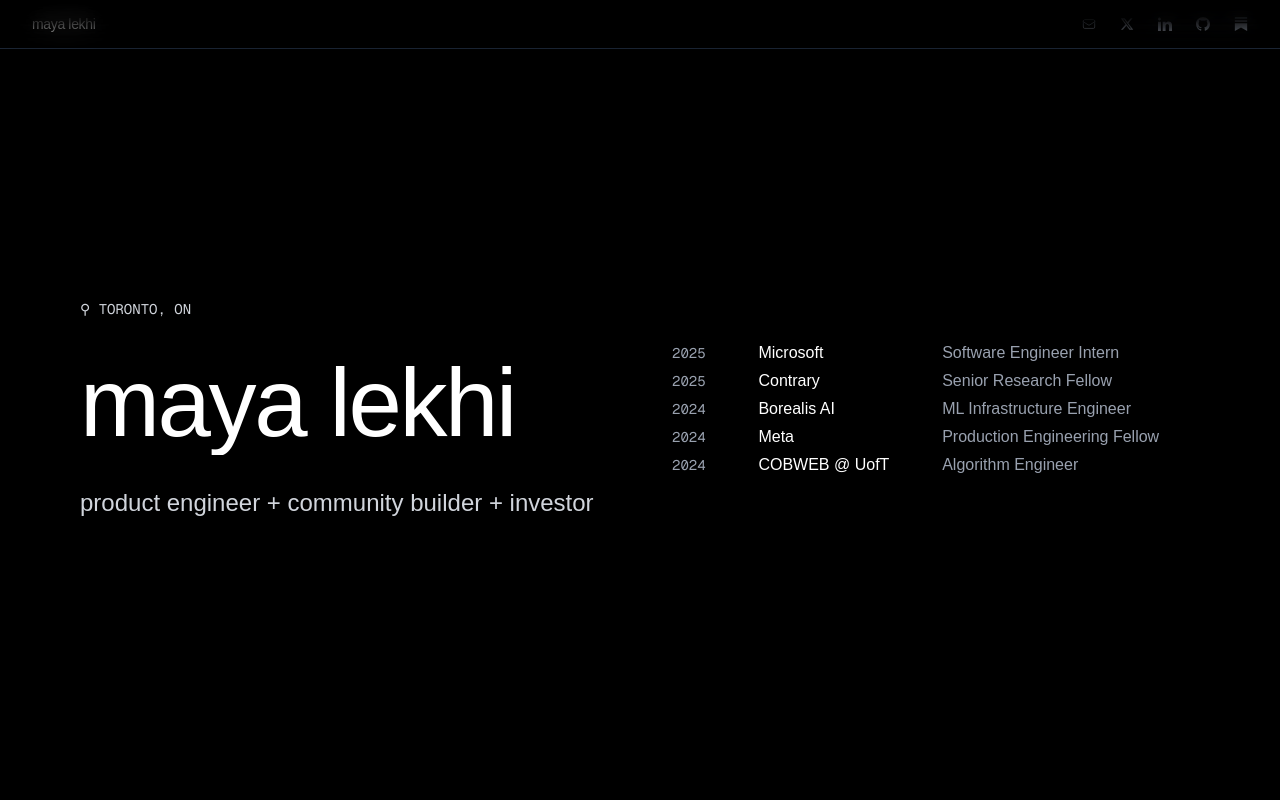
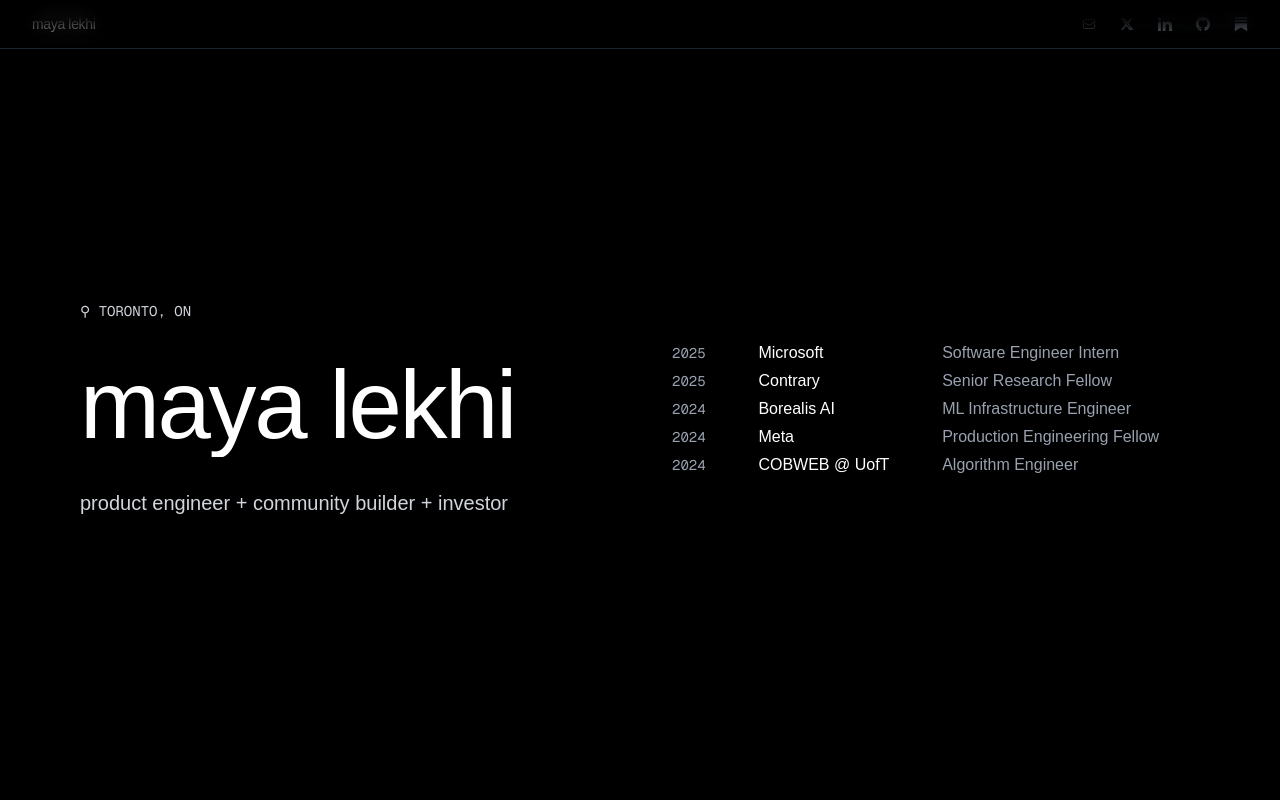
Before and after one commit to mlekhi/mayalekhi.ca, a Next.js app: page / in a window 1280 px wide. Shown: the top 800 px of the page. Built offline with nearby package versions, Linux system fonts and the light colour scheme; a web font is replaced by a local one.

Commit message:
cleaning font szize

```diff
--- a/app/components/Hero.tsx
+++ b/app/components/Hero.tsx
@@ -45,7 +45,7 @@ export default function Hero() {
         transition={{ duration: 0.6, delay: 0.8 }}
         className="mt-8 space-y-4"
       >
-        <p className="text-xl md:text-2xl text-gray-300">
+        <p className="text-lg md:text-xl text-gray-300">
           product engineer + community builder + investor
         </p>
       </motion.div>
```
